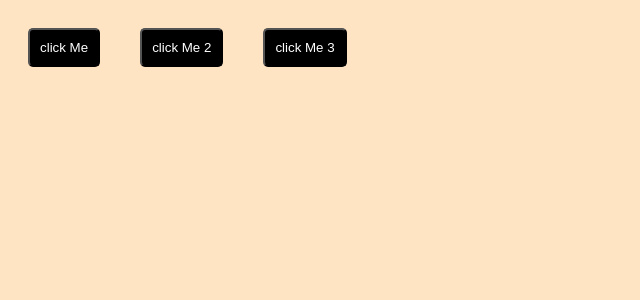
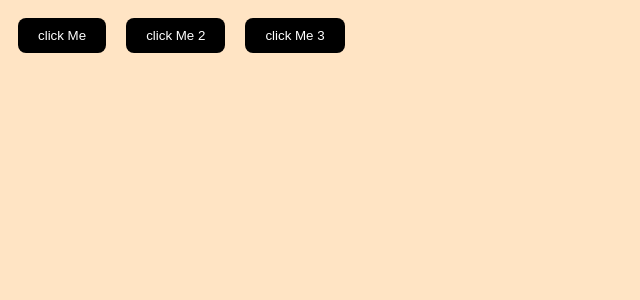
Before and after one commit to way2masoom/React-Learning, a React (Vite) app in the folder HangMangame/: page / in a window 1280 px wide. Shown: the top 300 px of the page, without its empty margins (0-640 px from the left). Built offline with nearby package versions, Linux system fonts and the light colour scheme.

Commit message:
update import statements for MyButton and utility functions

```diff
--- /dev/null
+++ b/HangMangame/src/components/Buttons/Button.css
@@ -0,0 +1,11 @@
+/* Styling button */
+
+.btn {
+    padding: 10px 20px;
+    margin: 10px;
+    border: none;
+    background-color: black;
+    color: white;
+    border-radius: 8px;
+    cursor: pointer;
+}
--- a/HangMangame/src/components/Buttons/Button.jsx
+++ b/HangMangame/src/components/Buttons/Button.jsx
@@ -1,17 +1,12 @@
+import './Button.css';               // importing button style
+
 // Button compoent
-
 function Button({ text, onClickHandler }) {
     console.log(text);
     return (
         <button
             onClick={onClickHandler}
-            style={{
-                padding: "10px",
-                margin: "20px",
-                borderRadius: "5px",
-                color: "white",
-                backgroundColor: "black"
-            }}
+            className="btn"
         > {text}</button >
     )
 
```
